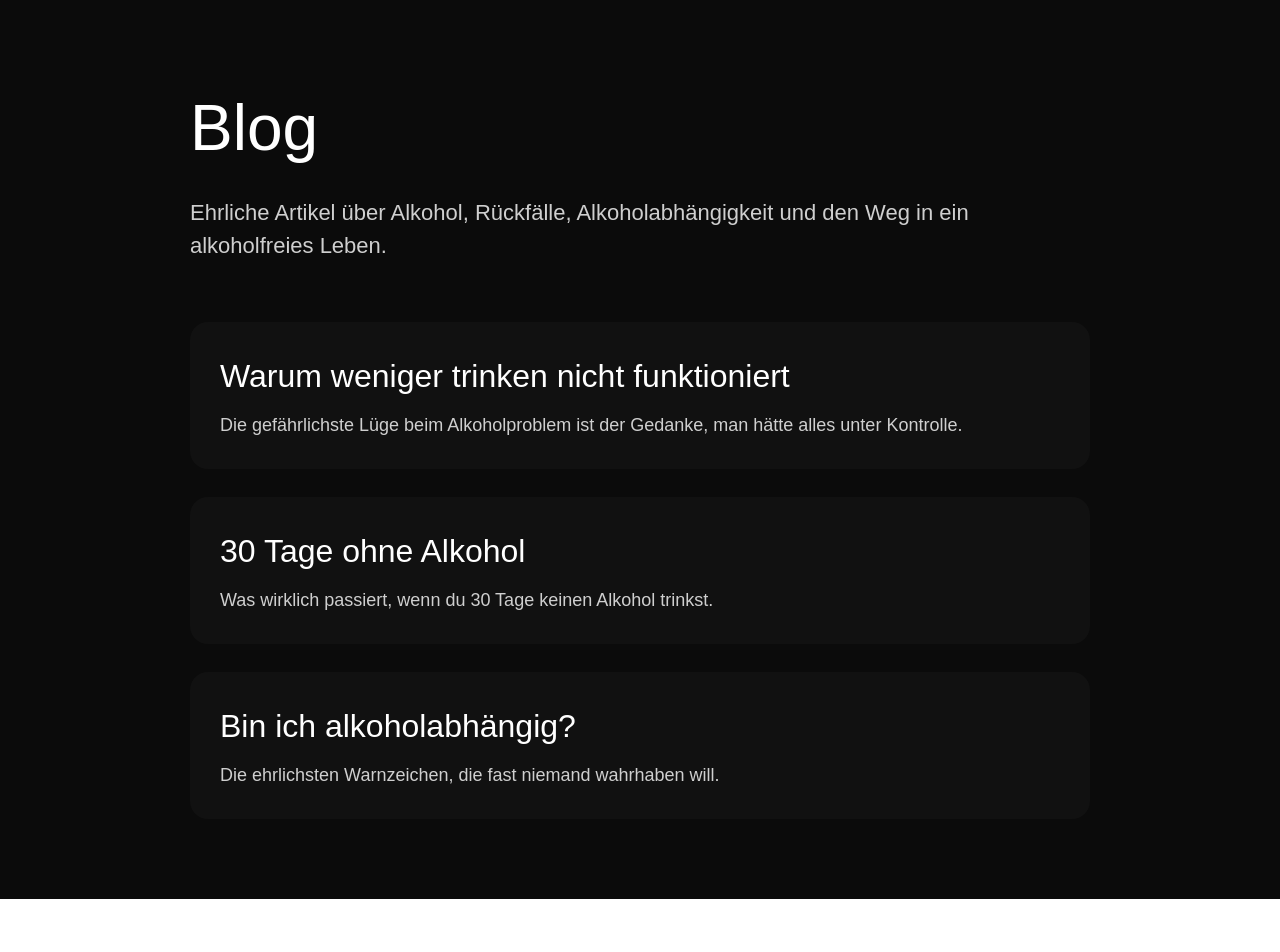
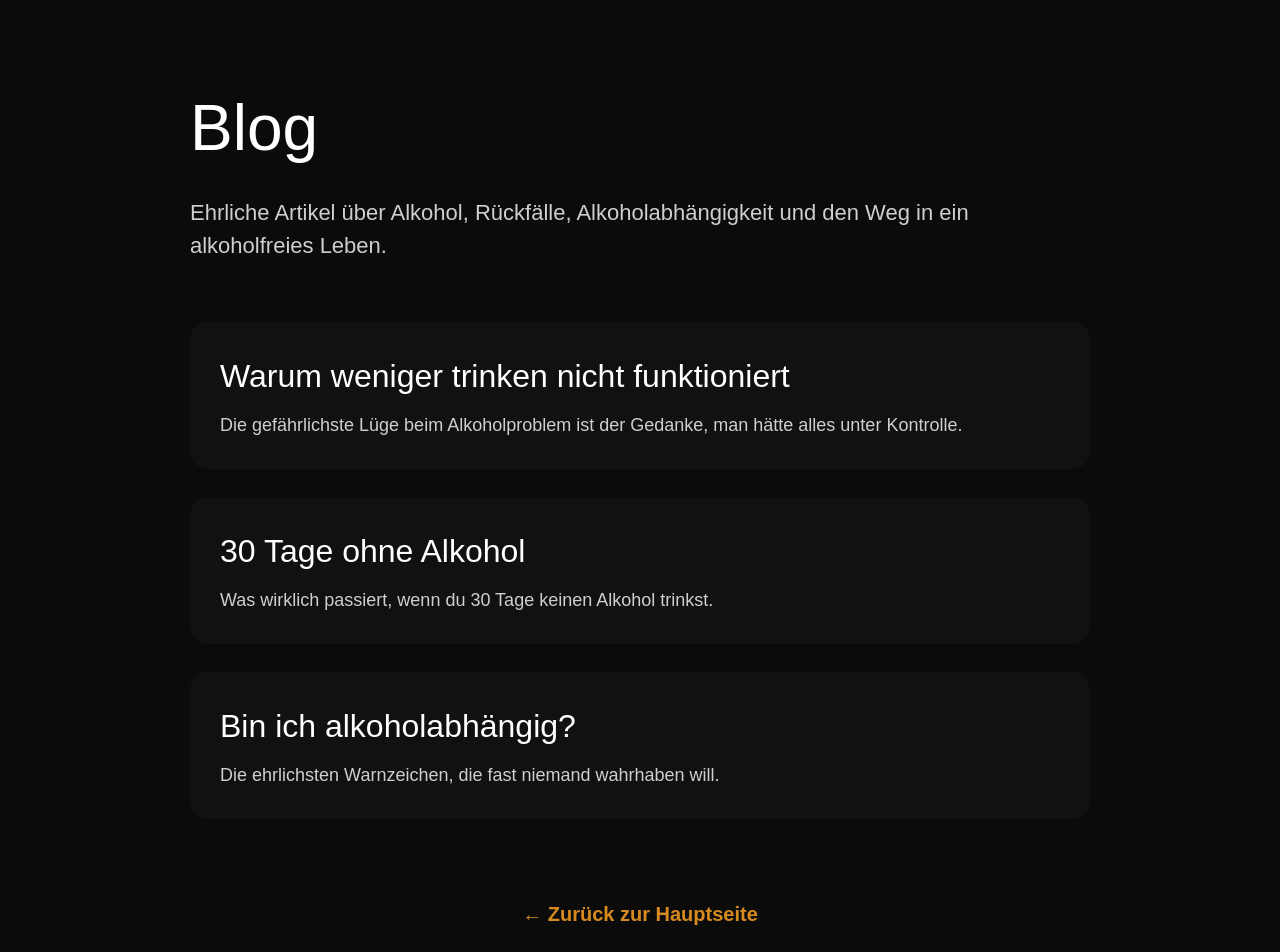
Before and after one commit to kochmarcus00-dotcom/ich-habs-im-griff, a Next.js app: page /blog in a window 1280 px wide. Shown: the top 952 px of the page. Before the commit the page ends 899 px from the top, so only its background shows below. Built offline with nearby package versions, Linux system fonts and the light colour scheme.

Commit message:
add back home link

```diff
--- a/app/blog/page.tsx
+++ b/app/blog/page.tsx
@@ -102,6 +102,25 @@ export default function BlogPage() {
           ))}
         </div>
       </div>
+<div
+  style={{
+    textAlign: "center",
+    marginTop: "80px",
+  }}
+>
+  <a
+    href="/"
+    style={{
+      display: "inline-block",
+      color: "#D68A1F",
+      textDecoration: "none",
+      fontWeight: 700,
+      fontSize: "20px",
+    }}
+  >
+    ← Zurück zur Hauptseite
+  </a>
+</div>
     </main>
   );
 }
```
